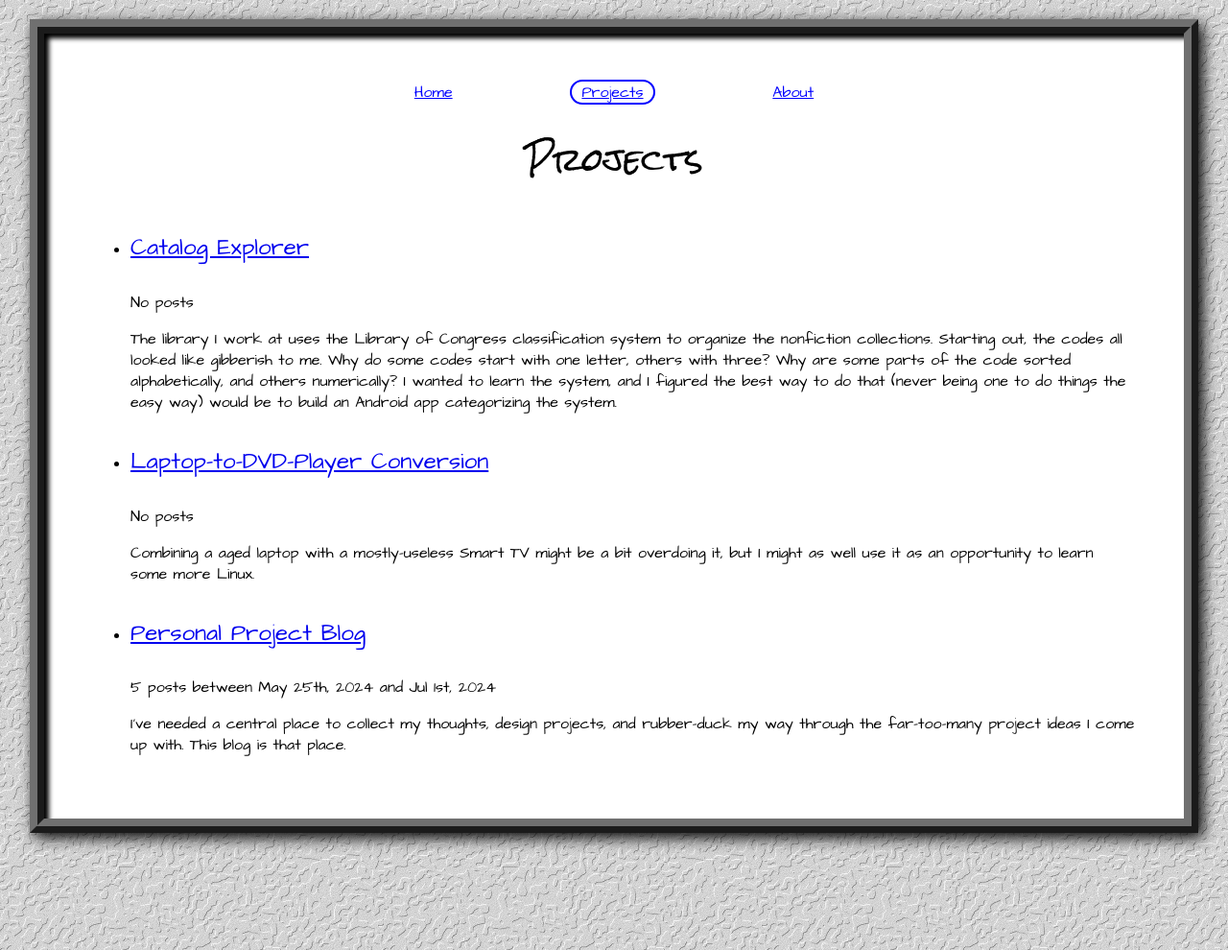
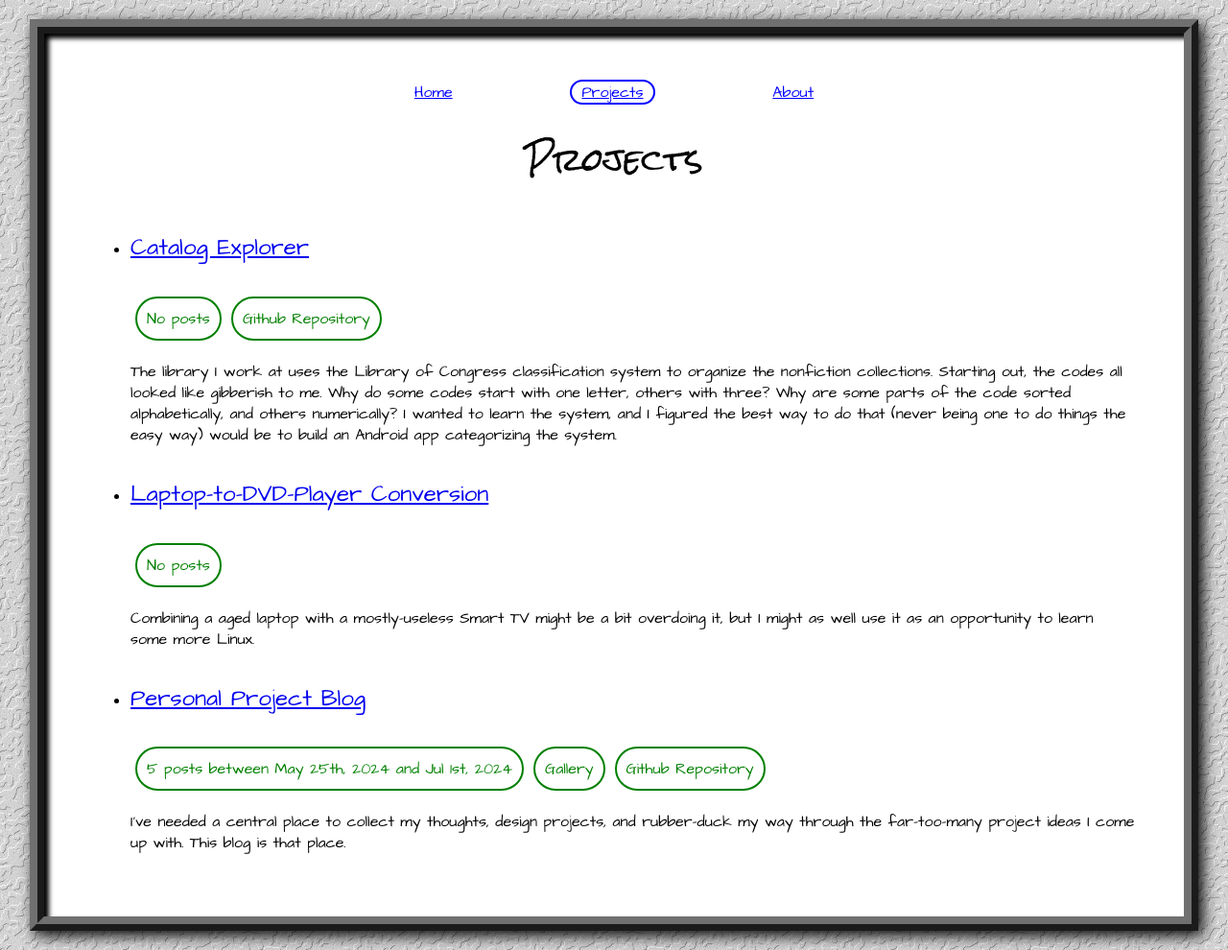
Before and after one commit to krathman257/krathman257.github.io, a Jekyll site: the page built from docs/projects.html, in a window 1280 px wide. Shown: the whole page at 96% size. Built offline with Jekyll 4.4.1, drawn with Linux system fonts in a browser that asks for light colours; some web fonts are replaced.

Commit message:
Added tags on Project page indicating gallery, repo links

```diff
--- a/docs/_includes/projectStats.html
+++ b/docs/_includes/projectStats.html
@@ -1,13 +1,21 @@
 {% if include.projectShortName %}
+<div style="display: flex;">
+	{% assign project = site.projects | where:"short_name", include.projectShortName | first %}
+	{% assign gallery = site.galleries | where:"project", include.projectShortName | first %}
 	{% assign projectPosts = site.posts | where:"project", include.projectShortName %}
 	{% assign projectPostsCount = projectPosts | size %}
 	{% assign firstPost = projectPosts | sort:"date" | first %}
 	{% assign lastPost = projectPosts | sort:"date" | last %}
 	{% if projectPostsCount == 0 %}
-		<p>No posts</p>
+		<p class="stat">No posts</p>
 	{% elsif projectPostsCount == 1 %}
-		<p>1 post on {% include dateFormat.html date=firstPost.date %}</p>
+		<p class="stat">1 post on {% include dateFormat.html date=firstPost.date %}</p>
 	{% else %}
-		<p>{{ projectPostsCount }} posts between {% include dateFormat.html date=firstPost.date %} and {% include dateFormat.html date=lastPost.date %}
+		<p class="stat">{{ projectPostsCount }} posts between {% include dateFormat.html date=firstPost.date %} and {% include dateFormat.html date=lastPost.date %}
 	{% endif %}
+	{% if include.showSupp %}
+		{% if gallery %}<p class="stat">Gallery</p>{% endif %}
+		{% if project.github %}<p class="stat">Github Repository</p>{% endif %}
+	{% endif %}
+</div>
 {% endif %}
--- a/docs/_sass/main.scss
+++ b/docs/_sass/main.scss
@@ -45,6 +45,18 @@ p,a,li {
 	font-family: "Architects Daughter", sans-serif;
 }
 
+p.stat {
+	float: left;
+	display: inline;
+	border: 2px solid green;
+	border-radius: 25px;
+	color: green;
+	padding: 10px;
+	margin: 5px;
+	width: fit-content;
+	height: fit-content;
+}
+
 code {
 	background-color: #E8E8E8;
 	padding: 3px;
--- a/docs/projects.html
+++ b/docs/projects.html
@@ -9,7 +9,7 @@ title: Projects
 	{% for project in projectsSorted %}
 	<li>
 		<h2><a href="{{ project.url }}">{{ project.name }}</a></h2>
-		{% include projectStats.html projectShortName=project.short_name %}
+		{% include projectStats.html projectShortName=project.short_name showSupp=true %}
 		<p>{{ project.excerpt }}</p>
 	</li>
 	{% endfor %}
```
